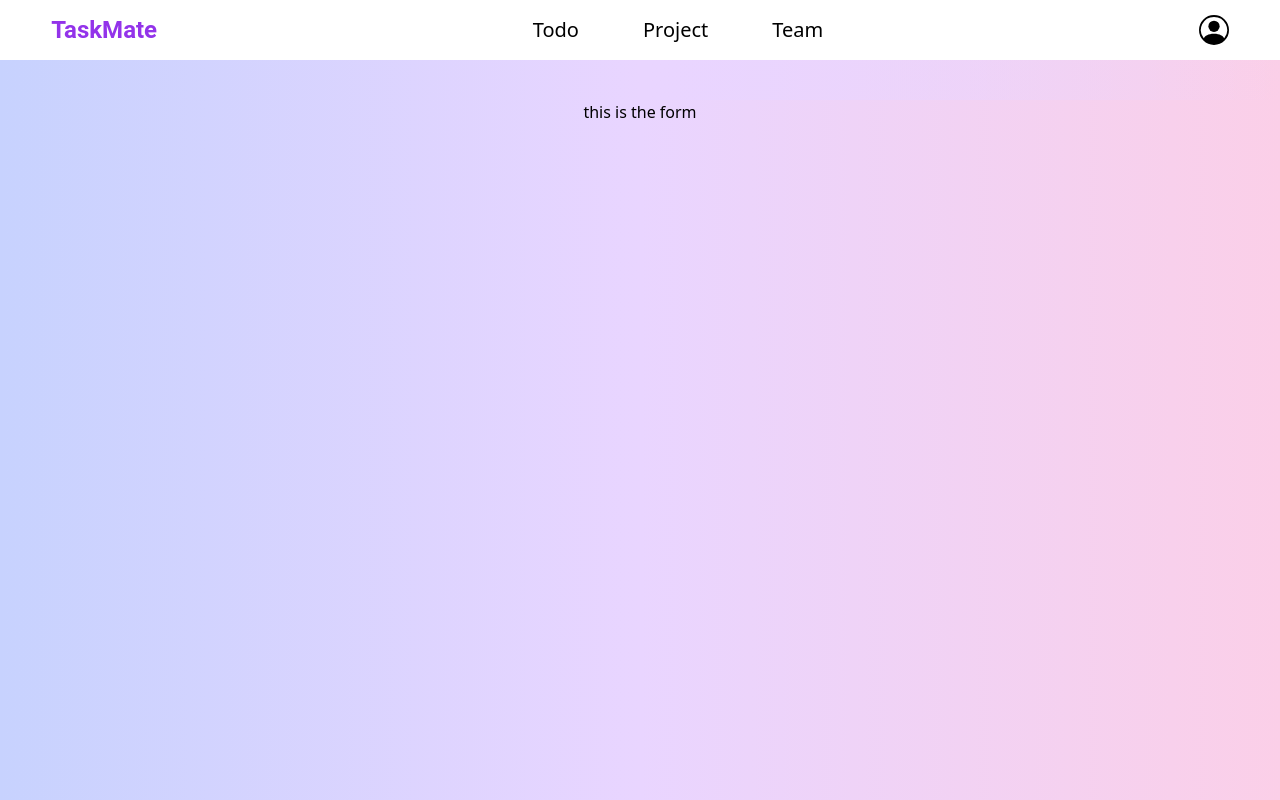
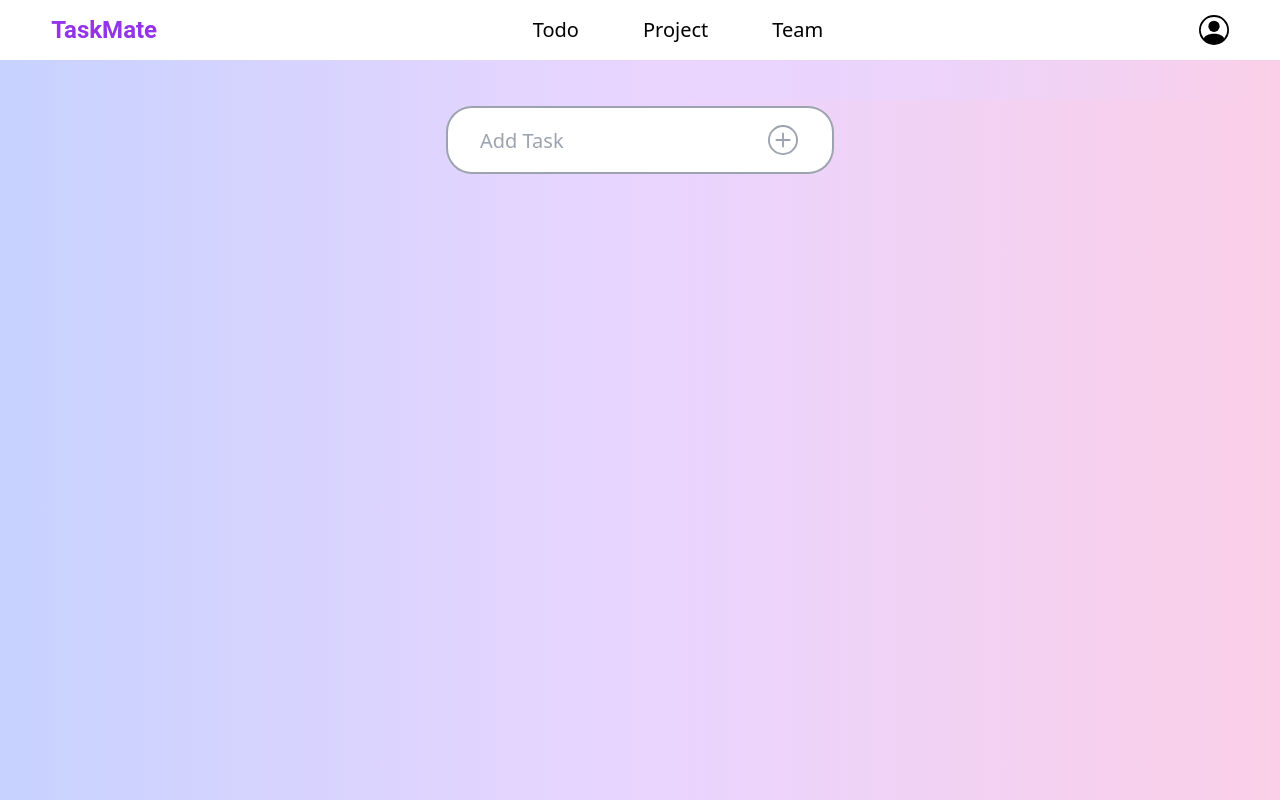
Before and after one commit to CoderArnish/Todo-List, a React (Create React App) app: page / in a window 1280 px wide. Built offline with nearby package versions, Linux system fonts and the light colour scheme.

Commit message:
Added input bar

```diff
--- a/src/App.js
+++ b/src/App.js
@@ -2,6 +2,8 @@ import React from 'react';
 import './App.css';
 import Navbar from "./components/Navbar";
 import Form from "./components/Form";
+
+
 
 function App() {
   return (
--- a/src/components/Form.js
+++ b/src/components/Form.js
@@ -1,9 +1,17 @@
 import React from 'react'
 
-export default function Form() {
+export default function Form({addTask}) {
   return (
-    <div>
-      <h1>this is the form</h1>
+    <div className='mr-3 mt-2 container flex justify-center items-center'>
+      <form>
+        <div className='relative flex items-center text-gray-400 focus-within:text-gray-600'>
+          <input type="text" placeholder='Add Task' className='bg-white h-16 w-96 rounded-3xl relative px-8 py-2 text-xl ring-2 ring-gray-400 focus:ring-2 focus:ring-gray-500' />
+            <svg xmlns="http://www.w3.org/2000/svg" width="30" height="30" fill="currentColor" className="bi bi-plus-circle absolute ml-80 pointer-events-none" viewBox="0 0 16 16">
+              <path d="M8 15A7 7 0 1 1 8 1a7 7 0 0 1 0 14zm0 1A8 8 0 1 0 8 0a8 8 0 0 0 0 16z" />
+              <path d="M8 4a.5.5 0 0 1 .5.5v3h3a.5.5 0 0 1 0 1h-3v3a.5.5 0 0 1-1 0v-3h-3a.5.5 0 0 1 0-1h3v-3A.5.5 0 0 1 8 4z" />
+            </svg>
+        </div>
+      </form>
     </div>
   )
 }
--- a/src/components/Navbar.js
+++ b/src/components/Navbar.js
@@ -14,8 +14,8 @@ export default function Navbar() {
           <li><a className='hover:text-gray-500 text-xl' href="#">Team</a></li>
         </ul>
       </div>
-      <div className='sign-up-logo'>
-        <svg xmlns="http://www.w3.org/2000/svg" width="30" height="30" fill="currentColor" class="bi bi-person-circle" viewBox="0 0 16 16">
+      <div className='sign-up-logo hover'>
+        <svg xmlns="http://www.w3.org/2000/svg" width="30" height="30" fill="currentColor" className="bi bi-person-circle" viewBox="0 0 16 16">
           <path d="M11 6a3 3 0 1 1-6 0 3 3 0 0 1 6 0z" />
           <path fill-rule="evenodd" d="M0 8a8 8 0 1 1 16 0A8 8 0 0 1 0 8zm8-7a7 7 0 0 0-5.468 11.37C3.242 11.226 4.805 10 8 10s4.757 1.225 5.468 2.37A7 7 0 0 0 8 1z" />
         </svg>
```
